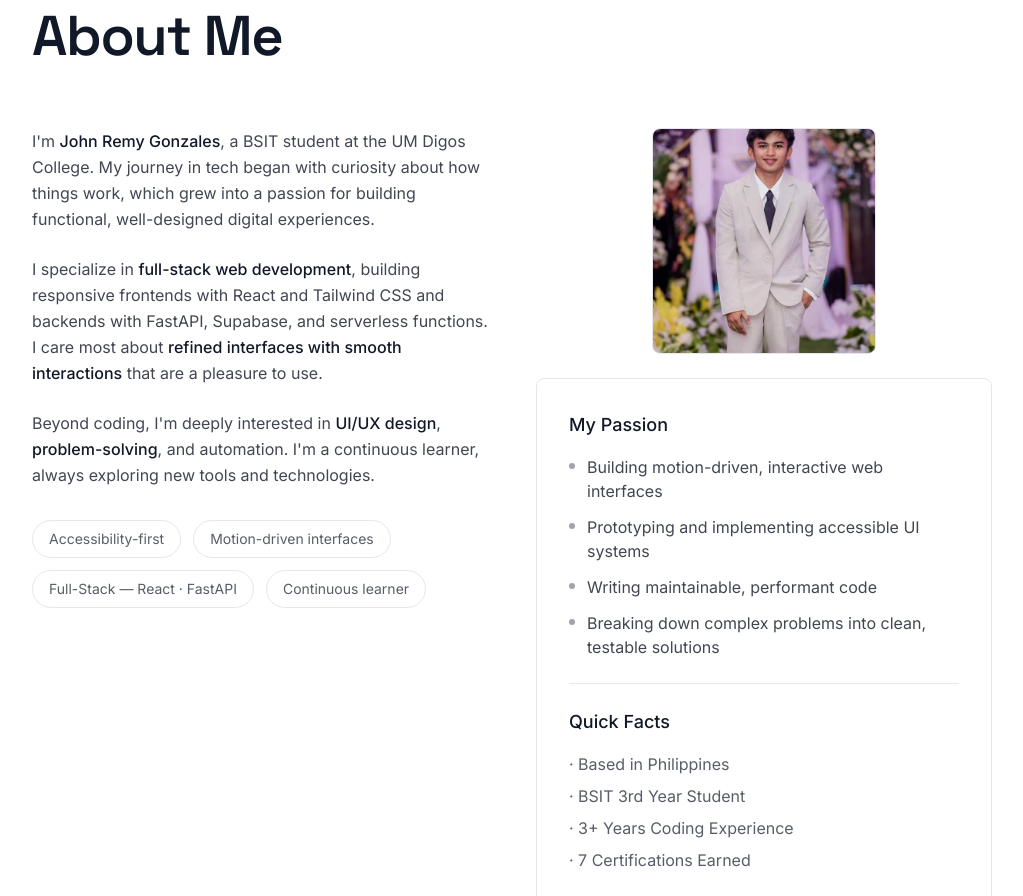
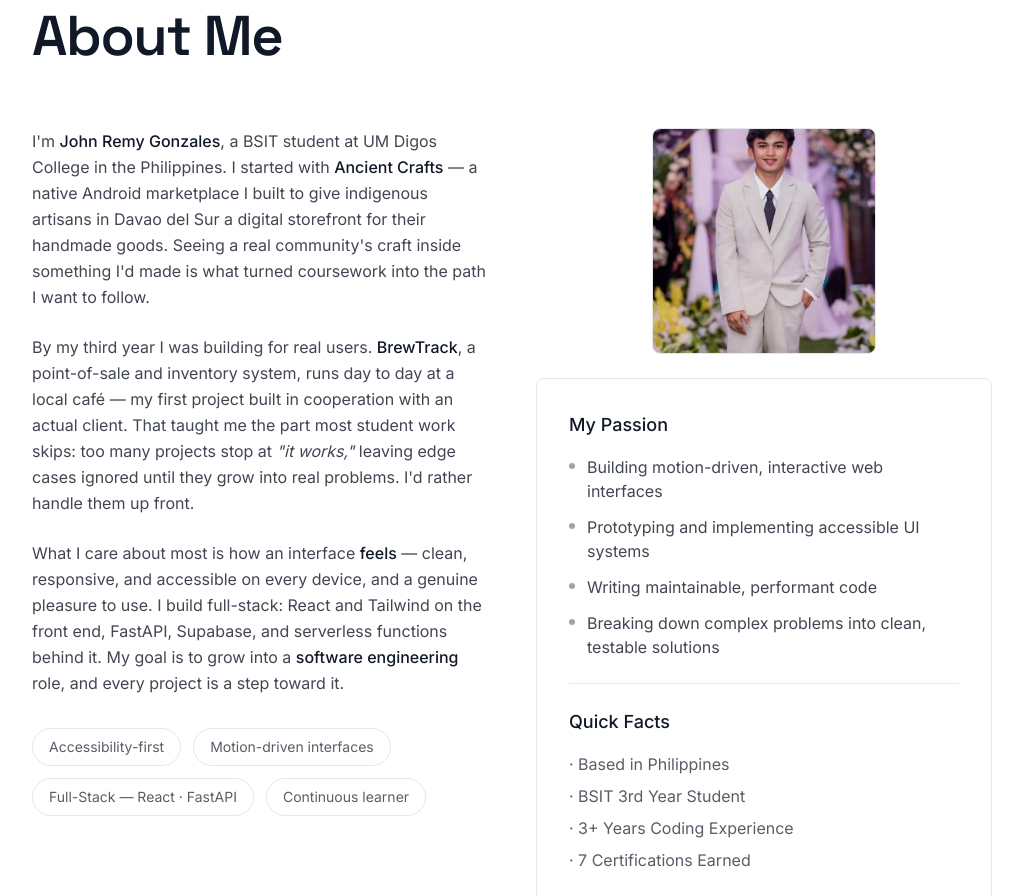
Before and after one commit to Reym-Tech/PersonalPortfolio, a React (Create React App) app: page / in a window 1280 px wide. Shown: the part 980-1876 px from the top of the page, without its empty margins (128-1151 px from the left). Built offline with nearby package versions, Linux system fonts and the light colour scheme.

Commit message:
060726_1726: Rewrite the About section into more descriptive about my self. (Phase 8).

```diff
--- a/src/domain/data/projects.js
+++ b/src/domain/data/projects.js
@@ -48,12 +48,12 @@ export const projects = [
     id: 1,
     title: "Ancient Crafts",
     role: "Android Developer",
-    description: "Native Android marketplace for artisan goods, featuring a browsable product catalog, shopping cart, and checkout flow — backed by a PHP/MySQL REST API with Firebase integration.",
+    description: "Native Android marketplace giving indigenous artisans in Davao del Sur a digital storefront — a browsable product catalog, shopping cart, and checkout flow backed by a PHP/MySQL REST API with Firebase integration.",
     image: "/images/projects/AncientCrafts.jpg",
     githubLink: "https://github.com/Reym-Tech/AncientCrafts",
     technologies: ["MySQL", "PHP", "Firebase", "XML", "Java"],
     highlights: [
-      { label: "Problem", text: "Local artisan sellers had no dedicated mobile storefront — handcrafted goods lacked a structured digital marketplace." },
+      { label: "Problem", text: "Indigenous and local artisans in Davao del Sur had no dedicated mobile storefront — their handmade crafts lacked a structured way to reach buyers online." },
       { label: "Approach", text: "Built a native Android app with a product catalog, shopping cart, and checkout flow, backed by a PHP/MySQL REST API with Firebase integration." },
       { label: "Outcome", text: "Delivered a functional two-sided marketplace prototype covering product listing, cart management, and order processing." },
     ],
--- a/src/ui/sections/AboutSection.js
+++ b/src/ui/sections/AboutSection.js
@@ -20,25 +20,28 @@ export function AboutSection() {
           <motion.div {...rise(0.05)} className="space-y-6">
             <p className="text-base leading-relaxed text-elegant-text/80">
               I'm <span className="font-medium text-elegant-text">John Remy Gonzales</span>, a
-              BSIT student at the UM Digos College. My journey in tech began
-              with curiosity about how things work, which grew into a passion for building
-              functional, well-designed digital experiences.
+              BSIT student at UM Digos College in the Philippines. I started with{" "}
+              <span className="font-medium text-elegant-text">Ancient Crafts</span> — a native
+              Android marketplace I built to give indigenous artisans in Davao del Sur a digital
+              storefront for their handmade goods. Seeing a real community's craft inside something
+              I'd made is what turned coursework into the path I want to follow.
             </p>
             <p className="text-base leading-relaxed text-elegant-text/80">
-              I specialize in{" "}
-              <span className="font-medium text-elegant-text">full-stack web development</span>,
-              building responsive frontends with React and Tailwind CSS and
-              backends with FastAPI, Supabase, and serverless functions. I care most about{" "}
-              <span className="font-medium text-elegant-text">
-                refined interfaces with smooth interactions
-              </span>{" "}
-              that are a pleasure to use.
+              By my third year I was building for real users.{" "}
+              <span className="font-medium text-elegant-text">BrewTrack</span>, a point-of-sale and
+              inventory system, runs day to day at a local café — my first project built in
+              cooperation with an actual client. That taught me the part most student work skips:
+              too many projects stop at <span className="italic">"it works,"</span> leaving edge
+              cases ignored until they grow into real problems. I'd rather handle them up front.
             </p>
             <p className="text-base leading-relaxed text-elegant-text/80">
-              Beyond coding, I'm deeply interested in{" "}
-              <span className="font-medium text-elegant-text">UI/UX design</span>,{" "}
-              <span className="font-medium text-elegant-text">problem-solving</span>, and
-              automation. I'm a continuous learner, always exploring new tools and technologies.
+              What I care about most is how an interface{" "}
+              <span className="font-medium text-elegant-text">feels</span> — clean, responsive, and
+              accessible on every device, and a genuine pleasure to use. I build full-stack: React
+              and Tailwind on the front end, FastAPI, Supabase, and serverless functions behind it.
+              My goal is to grow into a{" "}
+              <span className="font-medium text-elegant-text">software engineering</span> role, and
+              every project is a step toward it.
             </p>
 
             <div className="flex flex-wrap gap-3 pt-2">
--- a/src/ui/sections/HeroSection.js
+++ b/src/ui/sections/HeroSection.js
@@ -68,7 +68,7 @@ export function HeroSection({ introExiting, instantReveal }) {
               </motion.h1>
 
               <motion.p {...heroReveal(0.08)} className="mt-5 text-base text-elegant-text/70 md:text-lg">
-                John Remy C. Gonzales — full-stack web &amp; mobile developer
+                John Remy C. Gonzales — full-stack developer who ships software people actually use
               </motion.p>
 
               <motion.p {...heroReveal(0.08)} className="mt-2 text-base text-elegant-text/70">
```
